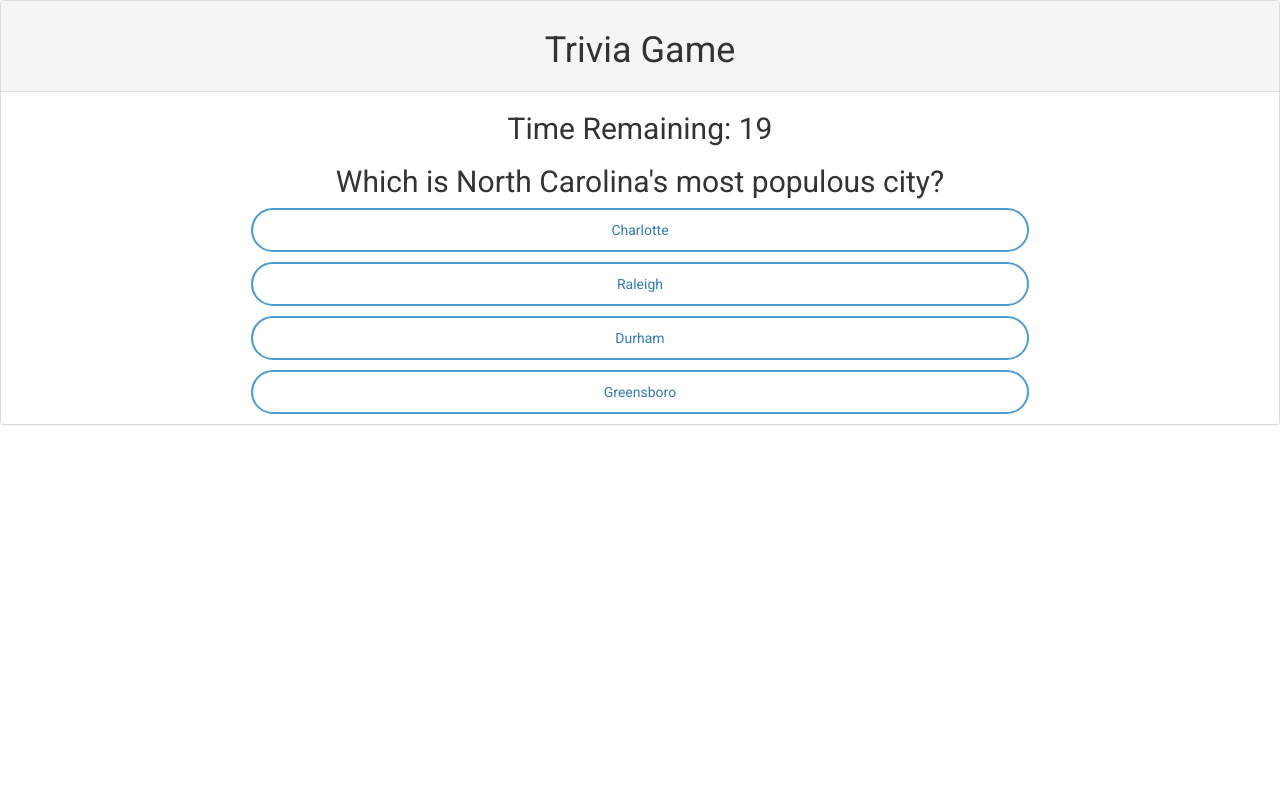
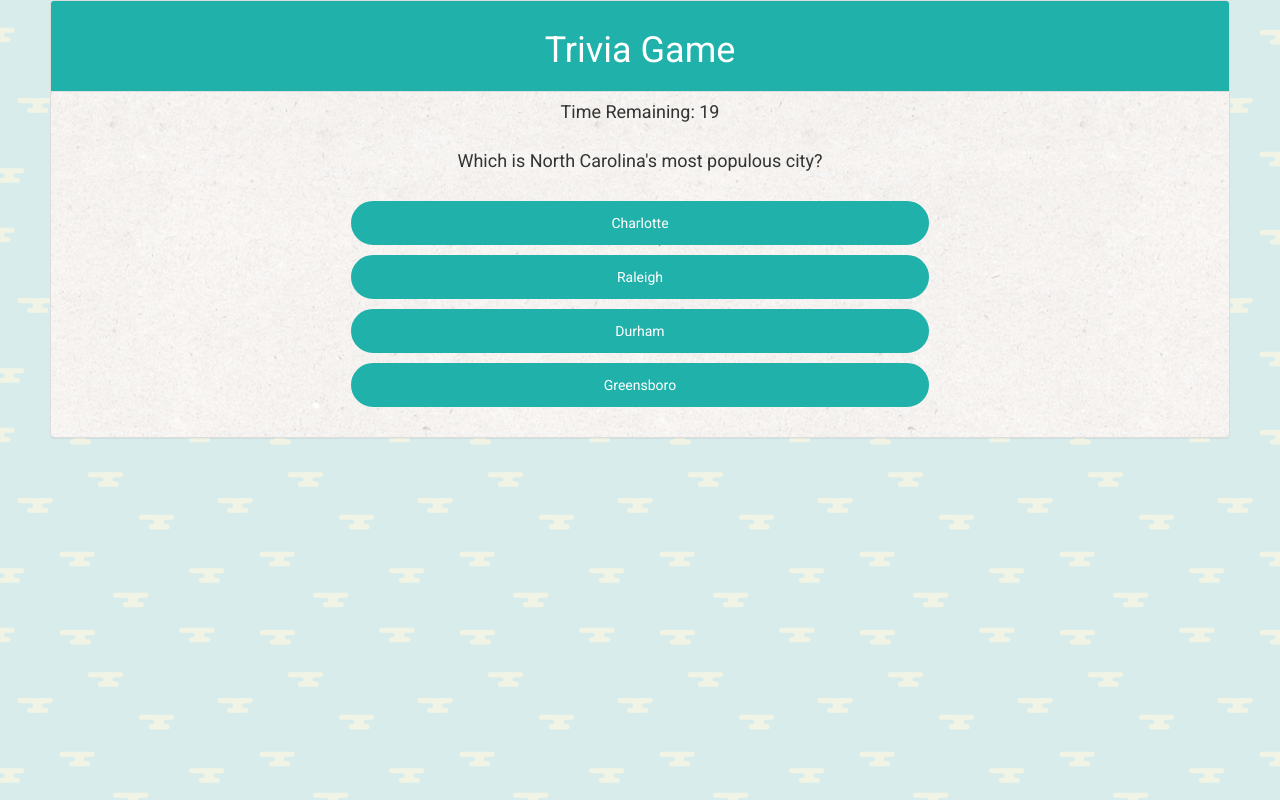
Before and after one commit to ppreyer/TriviaGame-Advanced, a plain HTML site: page index.html in a window 1280 px wide. Both pictures are taken after a click on the link "Start Game". Drawn offline with nearby package versions, Linux system fonts and the light colour scheme.

Commit message:
style updates

```diff
--- a/assets/css/style.css
+++ b/assets/css/style.css
@@ -1,5 +1,6 @@
 body {
   font-family: 'Roboto', sans-serif;
+  background-image: url('../../assets/images/cloudy-day.png');
 }
 
 * {
@@ -10,11 +11,19 @@ body {
   padding: 50px;
 }
 
-#game{
+#game {
   text-align: center;
   height: 800px;
+  margin: 0 50px;
 }
 
-.panel-body {
-  height: 200px;
+.panel-default,
+#questions,
+#answers {
+  background-image: url('../../assets/images/ricepaper2.png');
 }
+
+#title {
+  background-color: #20B2AA;
+  color: #ffffff;
+}
--- a/assets/javascript/app.js
+++ b/assets/javascript/app.js
@@ -12,7 +12,7 @@ var gameObject = {
       ],
       correctAnswer: 0,
       userSelection: -1,
-      image: 'assets/images/unc-chapel-hill-logo.jpg'
+      image: 'assets/images/charlotte.png'
     },
     {
       title: "The Andy Griffith Show was set in Mayberry, North Carolina. Andy at times had to go to Raleigh. Mayberry is...",
@@ -23,7 +23,8 @@ var gameObject = {
         "East of Raleigh"
       ],
       correctAnswer: 1,
-      userSelection: -1
+      userSelection: -1,
+      image: 'assets/images/andy.jpg'
     },
     {
       title: "Which of these US Presidents was not born in North Carolina?",
@@ -34,7 +35,20 @@ var gameObject = {
         "Andrew Jackson"
       ],
       correctAnswer: 2,
-      userSelection: -1
+      userSelection: -1,
+      image: 'assets/images/william.jpg'
+    },
+    {
+      title: "Which of these universities is not part of the Research Triangle?",
+      answers: [
+        "UNC",
+        "Duke",
+        "Wake Forest",
+        "NC State"
+      ],
+      correctAnswer: 2,
+      userSelection: -1,
+      image: 'assets/images/wake.png'
     },
     {
       title: "Which state does not border North Carolina?",
@@ -45,7 +59,8 @@ var gameObject = {
         "Tennessee"
       ],
       correctAnswer: 0,
-      userSelection: -1
+      userSelection: -1,
+      image: 'assets/images/kentucky.png'
     },
     {
       title: "Which is North Carolina's Official State Moto?",
@@ -56,18 +71,8 @@ var gameObject = {
         "To be, rather than to seem"
       ],
       correctAnswer: 3,
-      userSelection: -1
-    },
-  {
-      title: "What color is UNC blue?",
-      answers: [
-        "Duke blue",
-        "Sky blue",
-        "red",
-        "purple"
-      ],
-      correctAnswer: 1,
-      userSelection: -1
+      userSelection: -1,
+      image: 'assets/images/nc_flag.png'
     },
     {
       title: "Which basketball program has the most historic and succesful past (choose wisely)?",
@@ -78,7 +83,8 @@ var gameObject = {
         "Wake Forest"
       ],
       correctAnswer: 2,
-      userSelection: -1
+      userSelection: -1,
+      image: 'assets/images/unc_ram.jpg'
     },
   ],
   correctAnswers: ["Charlotte", "A fictitious place", "William Henry Harrison", "Wake Forest", "Kentucky", "To be, rather than to seem", "UNC"],
@@ -140,16 +146,22 @@ function renderTimeRemainingSection() {
   // Declare empty string html variable
   var html = '';
   // Add h2 tag
-  html += `<h2 id=timeLeft>Time Remaining: ${gameObject.timer}</h2>`;
+  html += `<h4 id=timeLeft>Time Remaining: ${gameObject.timer}</h4>`;
   // Display tag in HTML
   timeRemainingSection.html(html);
+  $('timeRemaining').css({
+    'margin': '15px'
+  })
 }
 
 // Render game question
 function renderGameQuestion() {
   var html = '';
-  html += `<h2>${gameObject.questions[gameObject.currentQuestion].title}</h2>`
+  html += `<h4>${gameObject.questions[gameObject.currentQuestion].title}</h4>`
   triviaQuestionSection.html(html);
+  $('#questions').css({
+    'margin': '30px'
+  })
 }
 
 // Render game answers
@@ -162,16 +174,23 @@ function renderGameAnswers() {
   html += `<li class='answer' value='3'><a href='#'>${gameObject.questions[gameObject.currentQuestion].answers[3]}</a></li>`
   html += `</ul>`
   triviaAnswerSection.html(html);
-  $('#answers').css({'margin': '0 250px'});
-  $('.answer a').css('text-decoration', 'none');
+  $('#answers').css({'margin': '30px 300px'});
+  $('.answer a').css({
+    'text-decoration': 'none',
+    'color': 'white'
+  });
   $('.answer').css({
       'padding': "10px",
       'border-radius': '25px',
-      'border': '2px solid #4B9CD3',
+      'border': '2px solid #20B2AA',
       'margin-top': '10px',
+      'background': '#20B2AA'
     });
-  $('.answer').mouseover(function() {
-    $('.answer').css({'transform': 'translateY(4px)'});
+
+ $('.answer').hover(function(){
+        $(this).css('background-color', '#3e8e41');
+        }, function(){
+        $(this).css('background-color', '#20B2AA');
   })
 
     $('.answer').on('click', function() {
@@ -179,29 +198,26 @@ function renderGameAnswers() {
     gameObject.questions[gameObject.currentQuestion].userSelection = Number(answer);
     gameObject.questions[gameObject.currentQuestion].userSelection;
     checkUserAnswer();
-    console.log('gameObject', gameObject);
     renderAnswerTitle();
     renderCorrectAnswer();
+    renderCorrectAnswerImage();
     betweenTriviaQuestions();
     })
 }
 
 function betweenTriviaQuestions() {
   stop();
-  if(gameObject.currentQuestion === gameObject.questions.length) {
-    setTimeout(gameOver, 3000);
-  } else {
+  if(gameObject.currentQuestion === gameObject.questions.length - 1) {
+      setTimeout(gameOver, 3000)
+  }
+  else {
     setTimeout(function() {
-        changeQuestion();
-        if(gameObject.currentQuestion === gameObject.questions.length) {
-          gameOver();
-        } else {
     triviaAnswerImageSection.empty();
     gameObject.timer = 20;
+    gameObject.currentQuestion++;
     renderTimeRemainingSection();
     renderGamePieces();
     start();
-          }
   }, 3000);
   }
 }
@@ -210,14 +226,17 @@ function betweenTriviaQuestions() {
 function renderAnswerTitle() {
   triviaQuestionSection.empty();
   if(gameObject.currentQuestion === gameObject.questions.length) {
-    triviaAnswerSection.html(`<h2>The correct answer was: ${gameObject.correctAnswers[gameObject.currentQuestion]}`);
+    triviaAnswerSection.html(`<h4>The correct answer was: ${gameObject.correctAnswers[gameObject.currentQuestion]} </h4>`);
   } else if(gameObject.questions[gameObject.currentQuestion].userSelection === '') {
-      triviaQuestionSection.html(`<h2>Out of Time!</h2`);
+      triviaQuestionSection.html(`<h4>Out of Time!</h4>`);
     } else if(gameObject.questions[gameObject.currentQuestion].userSelection === gameObject.questions[gameObject.currentQuestion].correctAnswer) {
-        triviaQuestionSection.html(`<h2>Correct!</h2`);
+        triviaQuestionSection.html(`<h4>Correct!</h4>`);
       } else {
-          triviaQuestionSection.html(`<h2>Nope!</h2`);
+          triviaQuestionSection.html(`<h4>Nope!</h4>`);
         }
+  $('#questions').css({
+    'margin': '15px'
+  })
 }
 
 function renderCorrectAnswer() {
@@ -225,27 +244,32 @@ function renderCorrectAnswer() {
   if(gameObject.currentQuestion === gameObject.questions.length) {
       triviaAnswerSection.html(`<ul><li>Correct Answers: ${gameObject.userCorrect}</li><li>Incorrect Answers: ${gameObject.userIncorrect}</li><li>Left Blank: ${gameObject.userBlank}</li></ul>`);
   } else if(gameObject.questions[gameObject.currentQuestion].userSelection !== gameObject.questions[gameObject.currentQuestion].correctAnswer) {
-      triviaAnswerSection.html(`<h2>The correct answer was: ${gameObject.correctAnswers[gameObject.currentQuestion]}`);
-      renderCorrectAnswerImage();
+      triviaAnswerSection.html(`<h4>The correct answer was: ${gameObject.correctAnswers[gameObject.currentQuestion]} </h4>`);
     }
+  $('#answers').css({
+    'margin': '15px'
+  })
 }
 
 function renderCorrectAnswerImage() {
   var html = '';
-  html += `<img src=${gameObject.questions[gameObject.currentQuestion].image} />`;
+  html += `<img id='imageResult' src=${gameObject.questions[gameObject.currentQuestion].image} />`;
   triviaAnswerImageSection.html(html);
+  $('#images').css({
+    'margin': '15px'
+  })
 }
 
 function renderUserScore() {
   triviaQuestionSection.empty();
   triviaAnswerSection.empty();
-  triviaQuestionSection.html(`<h2>All done, below is your score!</h2>`);
+  triviaQuestionSection.html(`<h4>All done, below is your score!</h4>`);
   triviaAnswerSection.html(`<ul><li>Correct Answers: ${gameObject.userCorrect}</li><li>Incorrect Answers: ${gameObject.userIncorrect}</li><li>Left Blank: ${gameObject.userBlank}</li></ul>`);
 }
 
 function renderRestartGameButton() {
   var html = '';
-  html += `<button id='restartButton'>Restart Game</button>`
+  html += `<button class='btn btn-success' id='restartButton'>Restart Game</button>`
   restartGameButtonSection.html(html);
   $('#restartButton').on('click', function() {
     this.remove();
@@ -282,6 +306,7 @@ function count() {
     gameObject.userBlank++;
     renderAnswerTitle();
     renderCorrectAnswer();
+    renderCorrectAnswerImage()
     betweenTriviaQuestions();
   }
 }
@@ -327,10 +352,12 @@ function resetGame() {
   triviaQuestionSection.empty();
   triviaAnswerSection.empty();
   userScoreSection.empty();
+  triviaAnswerImageSection.empty();
   gameObject.currentQuestion = 0;
   gameObject.userCorrect = 0;
   gameObject.userIncorrect = 0;
   gameObject.userBlank = 0;
+  renderTimeRemainingSection();
   renderGamePieces();
   start();
 }
```
Also changed, not shown: assets/images/andy.jpg (added), assets/images/charlotte.png (added), assets/images/cloudy-day.png (added), assets/images/kentucky.png (added), assets/images/nc_flag.png (added), assets/images/ricepaper2.png (added), assets/images/unc_ram.jpg (added), assets/images/wake.png (added), assets/images/william.jpg (added). Lines whose indentation alone changed are shown as unchanged.
